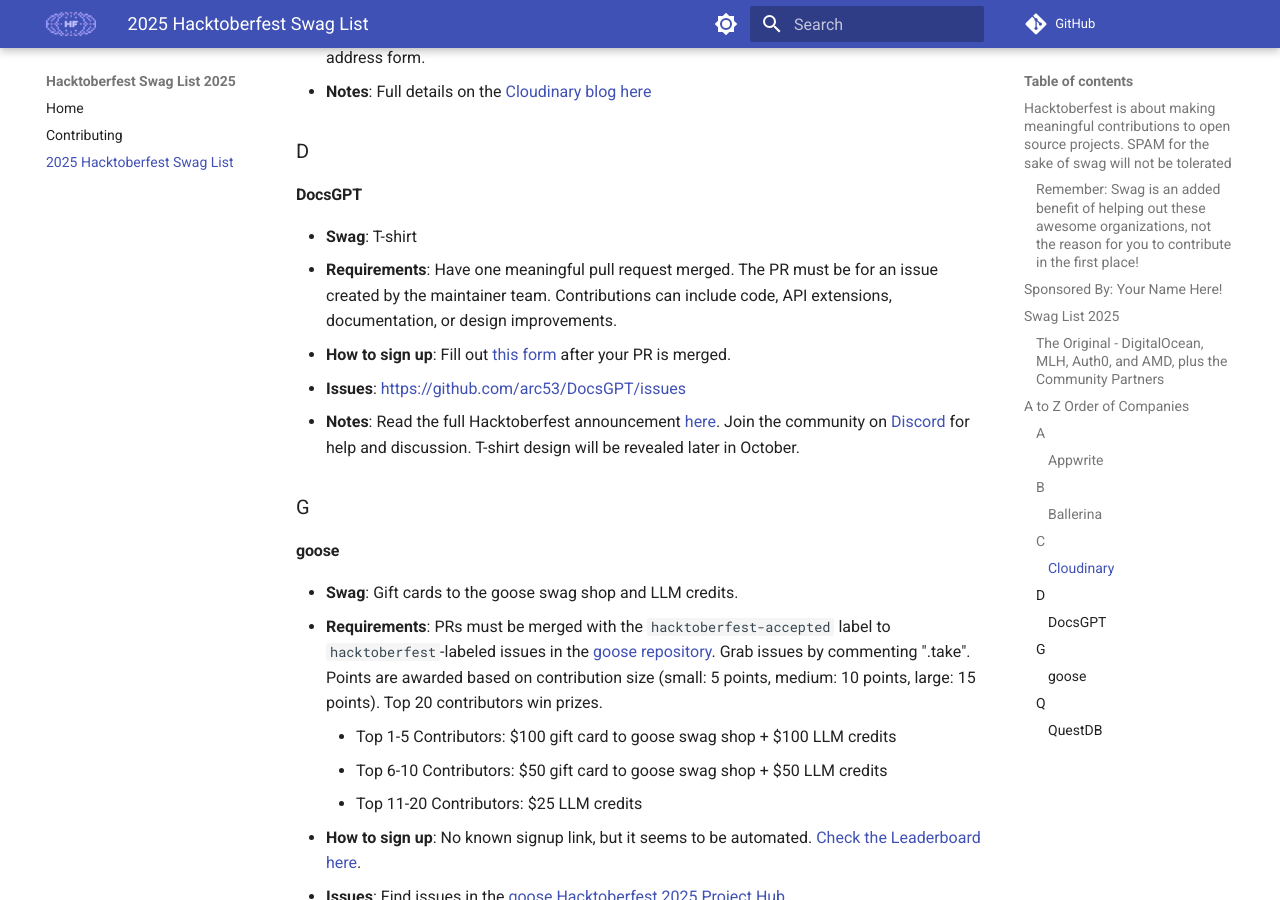
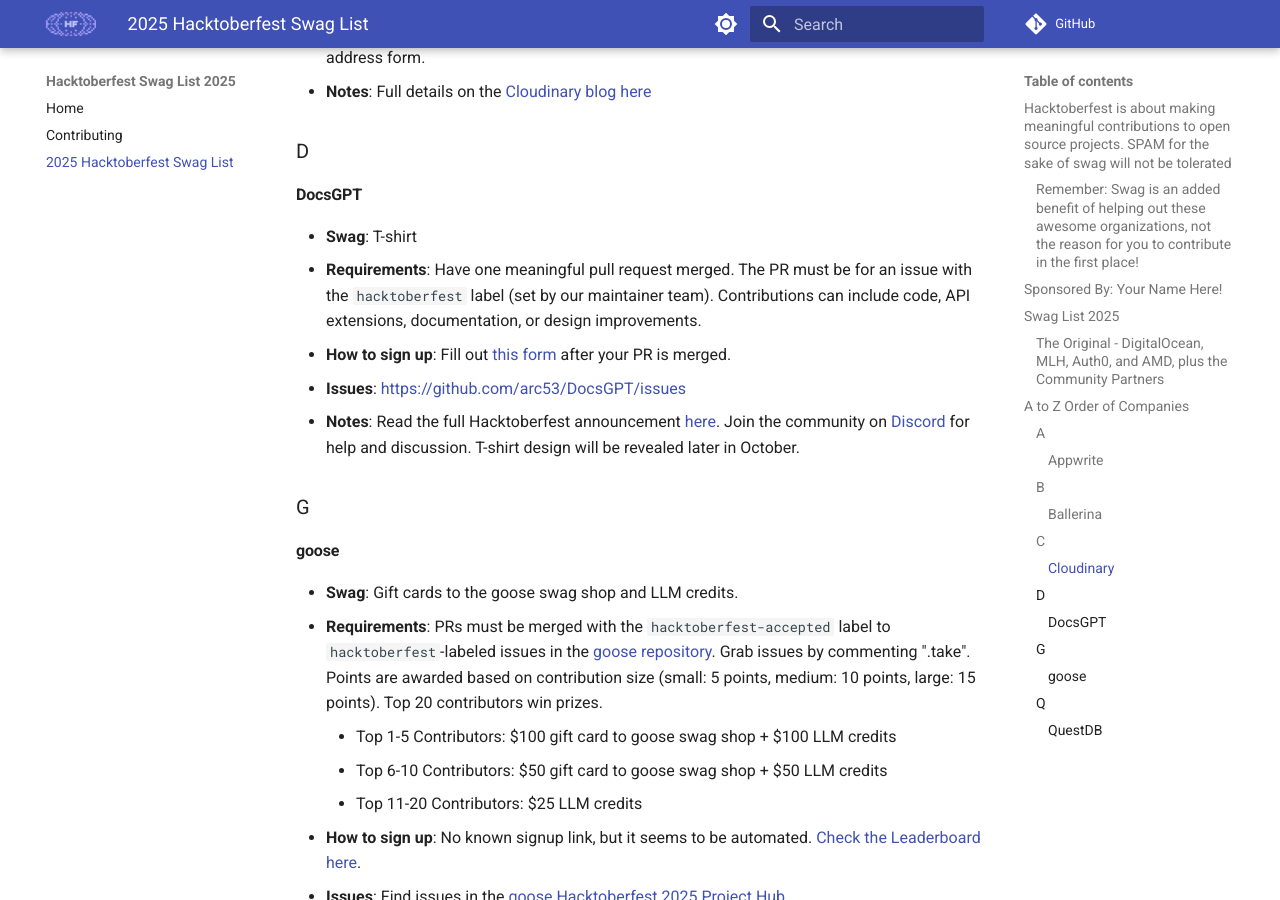
Before and after one commit to crweiner/hacktoberfest-swag-list, an MkDocs documentation site: the page built from docs/list.md, in a window 1280 px wide and 900 px high, scrolled down 2398 px. Built offline with MkDocs 1.6.1 and Material for MkDocs 9.7.7, drawn with Linux system fonts in a browser that asks for light colours; plug-ins that fetch from the network failed and are left out; comment, search, counter and statistics services are not loaded.

Commit message:
Update Hacktoberfest requirements in documentation

```diff
--- a/docs/list.md
+++ b/docs/list.md
@@ -72,7 +72,7 @@
 #### DocsGPT
 
 - **Swag**: T-shirt
-- **Requirements**: Have one meaningful pull request merged. The PR must be for an issue created by the maintainer team. Contributions can include code, API extensions, documentation, or design improvements.
+- **Requirements**: Have one meaningful pull request merged. The PR must be for an issue with the `hacktoberfest` label (set by our maintainer team). Contributions can include code, API extensions, documentation, or design improvements.
 - **How to sign up**: Fill out [this form](https://forms.gle/Npaba4n9Epfyx56S8) after your PR is merged.
 - **Issues**: [https://github.com/arc53/DocsGPT/issues](https://github.com/arc53/DocsGPT/issues)
 - **Notes**: Read the full Hacktoberfest announcement [here](https://github.com/arc53/DocsGPT/blob/main/HACKTOBERFEST.md). Join the community on [Discord](https://discord.gg/fdh8Gune5e) for help and discussion. T-shirt design will be revealed later in October.
```
